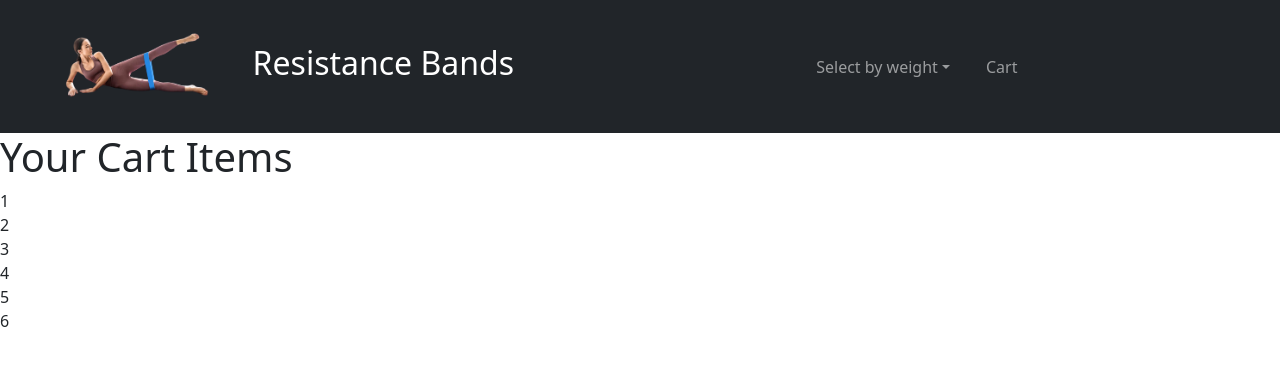
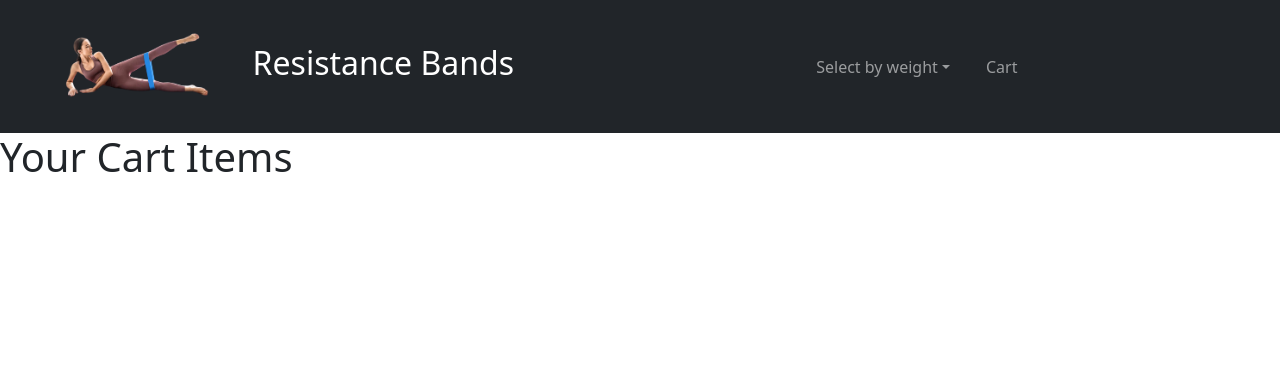
Before and after one commit to dennihous/resistanceBands, a React app: page /cart in a window 1280 px wide. Shown: the top 366 px of the page. Built offline with nearby package versions, Linux system fonts and the light colour scheme.

Commit message:
Small refactor

```diff
--- a/src/features/Cart/Cart.tsx
+++ b/src/features/Cart/Cart.tsx
@@ -12,9 +12,9 @@ export default function Cart() {
       </div>
       <div className="cartItems">
         {bandData.bands.map((band) => {
-          // if (cartItems[band.id] !== 0) {
+          if (cartItems[band.id] !== 0) {
             return <CartItem band={band} />
-          // }
+          }
         })}
       </div>
     </div>
--- a/src/features/Cart/CartItem.tsx
+++ b/src/features/Cart/CartItem.tsx
@@ -2,6 +2,6 @@ import React from 'react'
 
 export default function CartItem({band}: any) {
   return (
-    <div>{band.id}</div>
+    <div>{band.name}</div>
   )
 }
```
